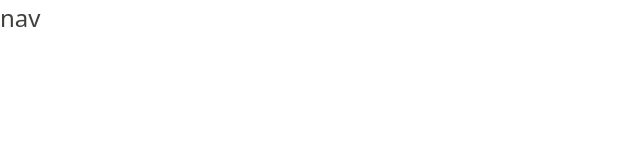
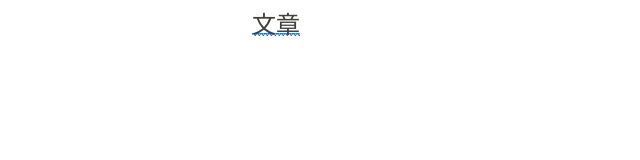
Before and after one commit to gjssss/Nuxt-Blog, a Nuxt app: page /admin in a window 1280 px wide. Shown: the top 160 px of the page, without its empty margins (0-640 px from the left). Built offline with nearby package versions, Linux system fonts and the light colour scheme; a web font is replaced by a local one.

Commit message:
feat: 后台样式

```diff
--- a/components/admin/nav.vue
+++ b/components/admin/nav.vue
@@ -4,7 +4,7 @@
 
 <template>
   <div>
-    nav
+    <NuxtLink to="/admin/artical">文章</NuxtLink>
   </div>
 </template>
 
--- a/layouts/admin.vue
+++ b/layouts/admin.vue
@@ -10,9 +10,7 @@ useHead({
 </script>
 
 <template>
-  <div>
+  <div class="ma box-border px-2 py-1 <sm:w-100% lg:w-800px sm:w80%">
     <slot />
   </div>
 </template>
-
-<style src="@unocss/reset/tailwind.css"></style>
```
